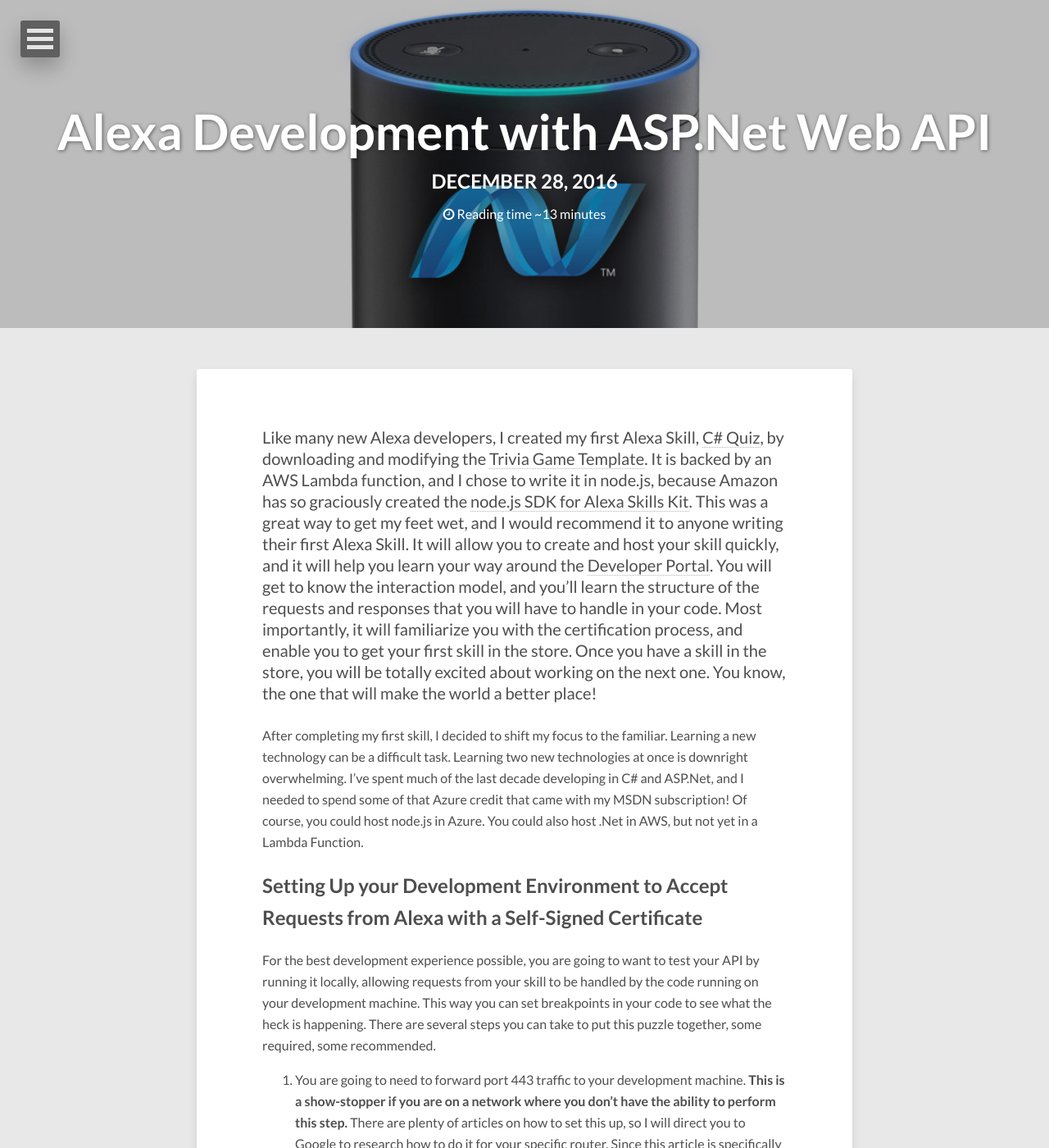
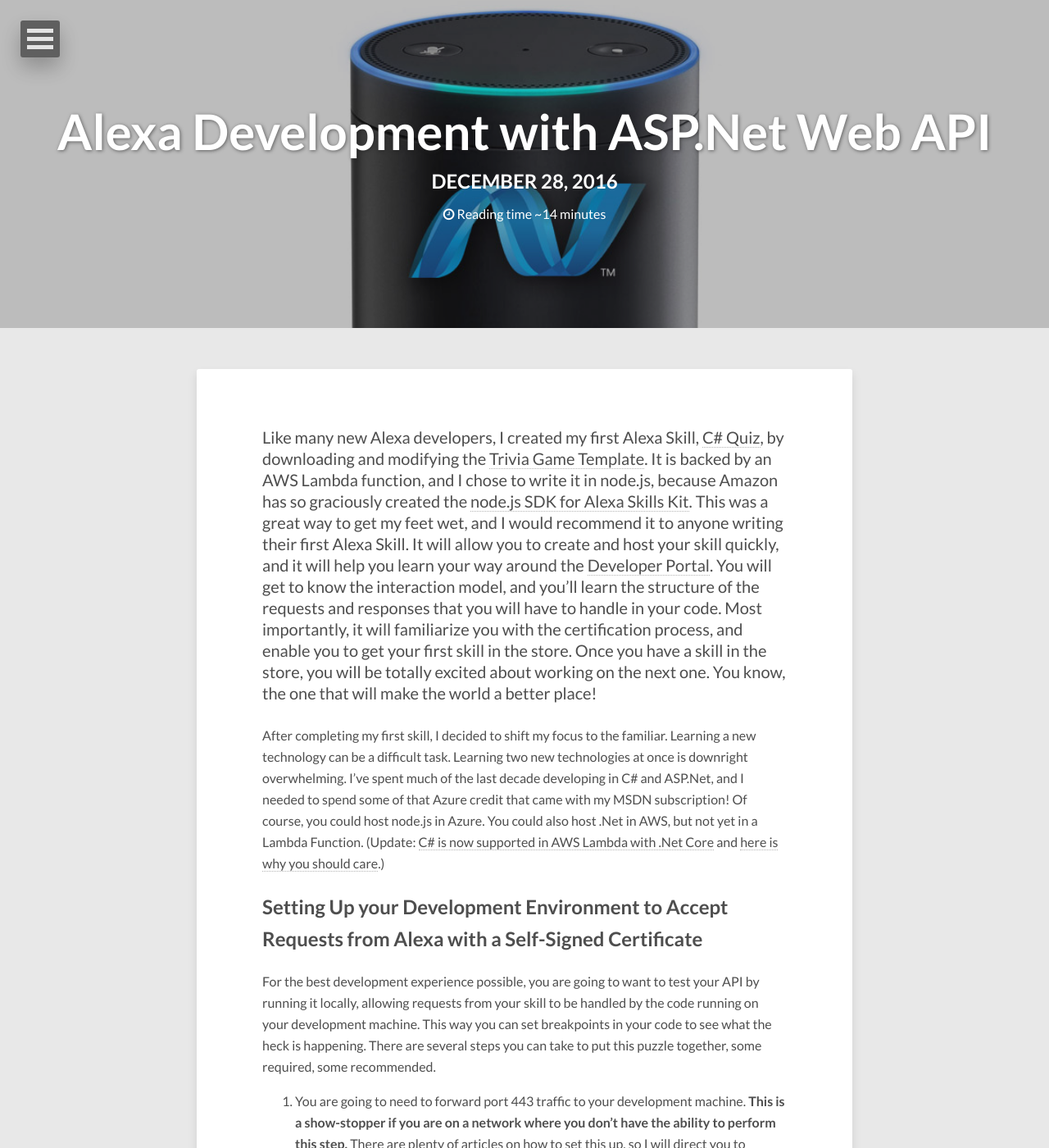
Before and after one commit to ljfraney/ljfraney.github.io, a Jekyll site: the page built from _posts/2016-12-28-alexa-dev-web-api.md, in a window 1280 px wide and 1400 px high. Shown: the whole window at 82% size. Built offline with Jekyll 4.4.1, drawn with Linux system fonts in a browser that asks for light colours; nearby versions of some CDN libraries; comment, search, counter and statistics services are not loaded.

Commit message:
Added Note about C# Support in Lambda

```diff
--- a/_posts/2016-12-28-alexa-dev-web-api.md
+++ b/_posts/2016-12-28-alexa-dev-web-api.md
@@ -11,7 +11,7 @@
 
 Like many new Alexa developers, I created my first Alexa Skill, [C# Quiz](http://bit.ly/CSharpQuiz "C# Quiz Alexa Skill on Amazon"), by downloading and modifying the [Trivia Game Template](https://developer.amazon.com/blogs/post/TxDJWS16KUPVKO/new-alexa-skills-kit-template-build-a-trivia-skill-in-under-an-hour "New Alexa Skills Kit Template: Build a Trivia Skill in under an Hour"). It is backed by an AWS Lambda function, and I chose to write it in node.js, because Amazon has so graciously created the [node.js SDK for Alexa Skills Kit](https://github.com/amzn/alexa-skills-kit-js "GitHub Page for node.js ASK SDK"). This was a great way to get my feet wet, and I would recommend it to anyone writing their first Alexa Skill. It will allow you to create and host your skill quickly, and it will help you learn your way around the [Developer Portal](https://developer.amazon.com/alexa "Amazon Developer Portal"). You will get to know the interaction model, and you'll learn the structure of the requests and responses that you will have to handle in your code. Most importantly, it will familiarize you with the certification process, and enable you to get your first skill in the store. Once you have a skill in the store, you will be totally excited about working on the next one. You know, the one that will make the world a better place!
 
-After completing my first skill, I decided to shift my focus to the familiar. Learning a new technology can be a difficult task. Learning two new technologies at once is downright overwhelming. I've spent much of the last decade developing in C# and ASP.Net, and I needed to spend some of that Azure credit that came with my MSDN subscription! Of course, you could host node.js in Azure. You could also host .Net in AWS, but not yet in a Lambda Function.
+After completing my first skill, I decided to shift my focus to the familiar. Learning a new technology can be a difficult task. Learning two new technologies at once is downright overwhelming. I've spent much of the last decade developing in C# and ASP.Net, and I needed to spend some of that Azure credit that came with my MSDN subscription! Of course, you could host node.js in Azure. You could also host .Net in AWS, but not yet in a Lambda Function. (Update: [C# is now supported in AWS Lambda with .Net Core](https://aws.amazon.com/blogs/compute/announcing-c-sharp-support-for-aws-lambda) and [here is why you should care](https://developer.amazon.com/alexa-skills-kit/alexa-aws-credits).)
 
 ## Setting Up your Development Environment to Accept Requests from Alexa with a Self-Signed Certificate
 
```
